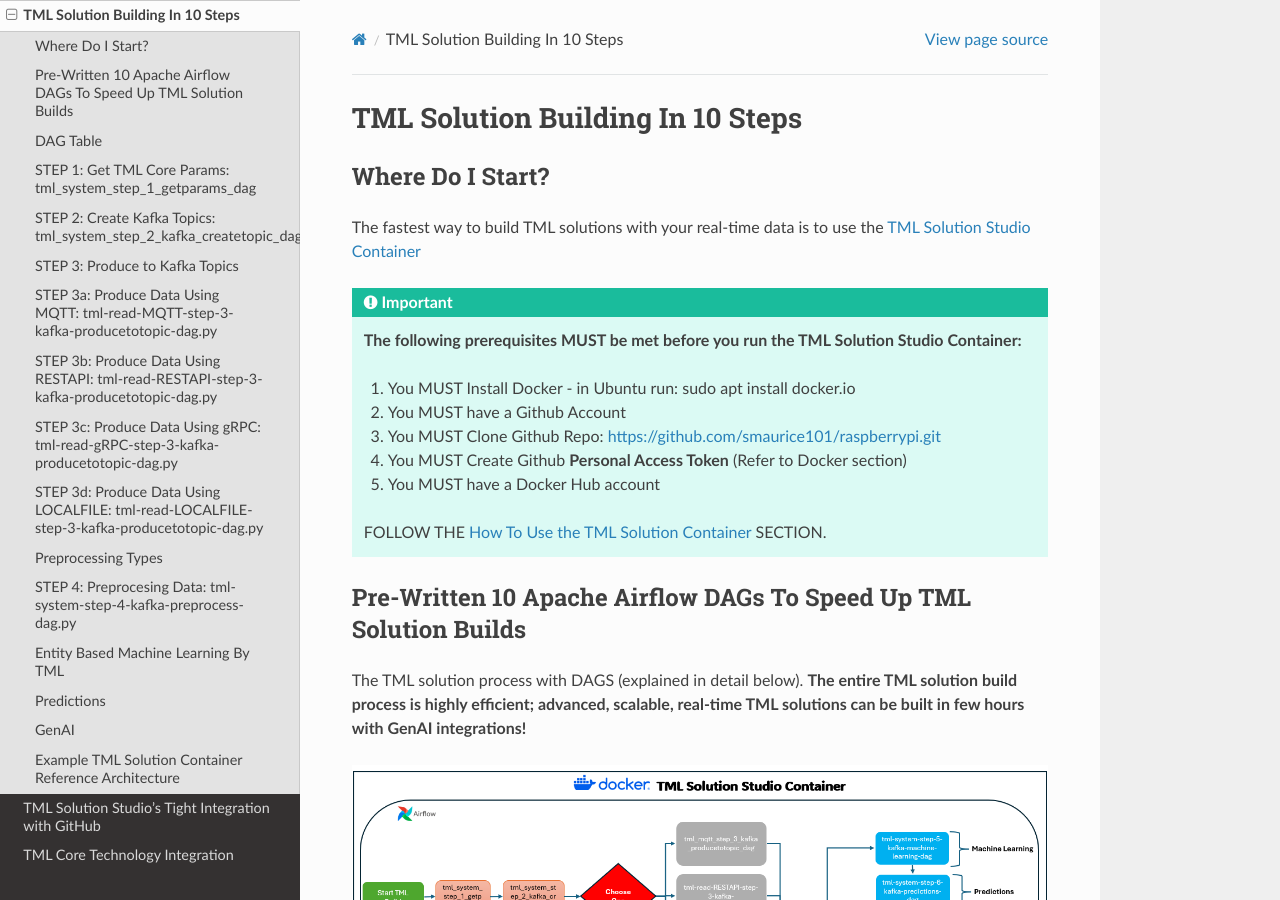
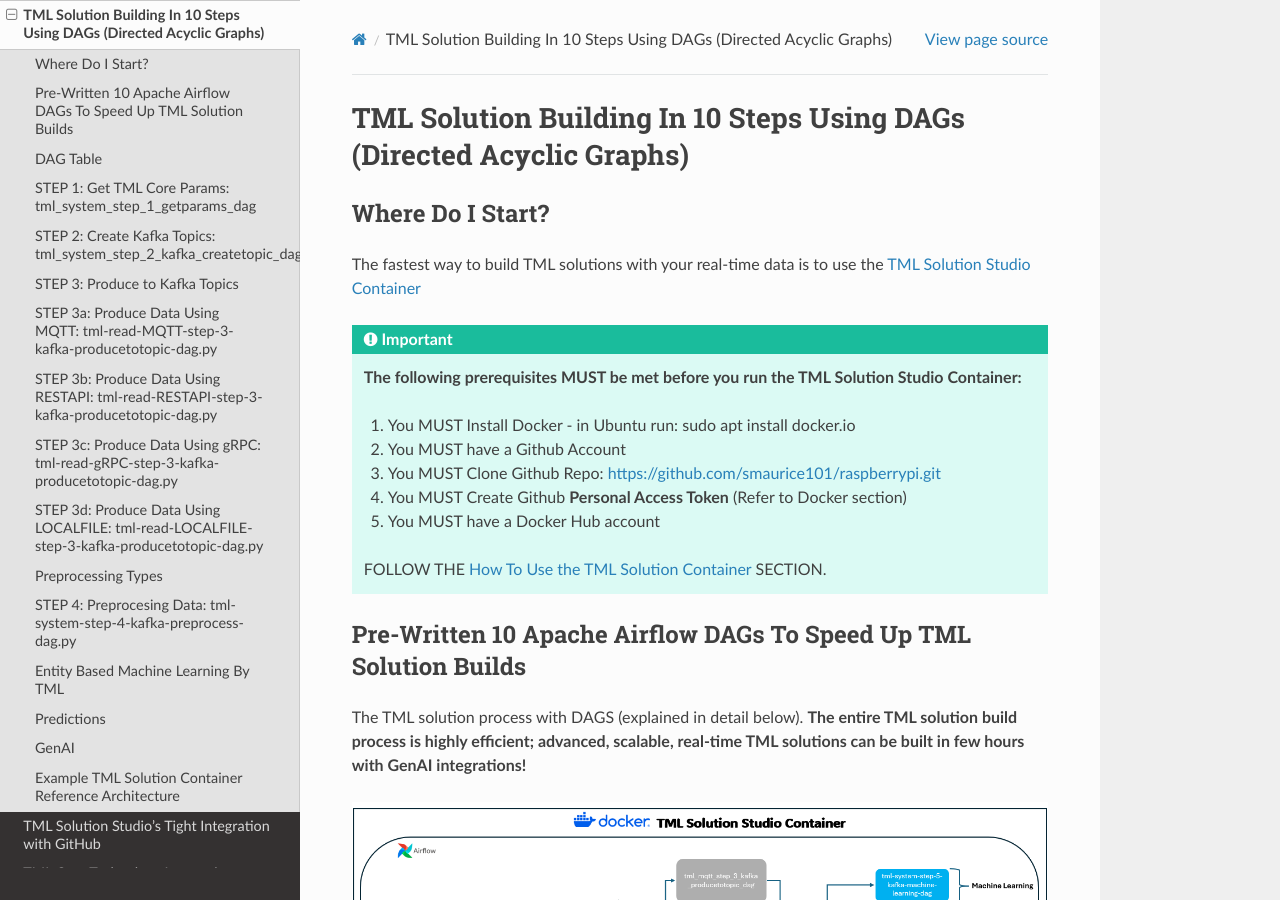
Before and after one commit to smaurice101/readthedocs, a Sphinx documentation site: the page built from docs/source/tmlbuilds.rst, in a window 1280 px wide and 900 px high. Built offline with Sphinx 7.4.7 and the Read the Docs theme 2.0.0, drawn with Linux system fonts in a browser that asks for light colours.

Commit message:
Update tmlbuilds.rst

```diff
--- a/docs/source/tmlbuilds.rst
+++ b/docs/source/tmlbuilds.rst
@@ -1,4 +1,4 @@
-TML Solution Building In 10 Steps
+TML Solution Building In 10 Steps Using DAGs (Directed Acyclic Graphs)
 ======================
 
 Where Do I Start?
```
